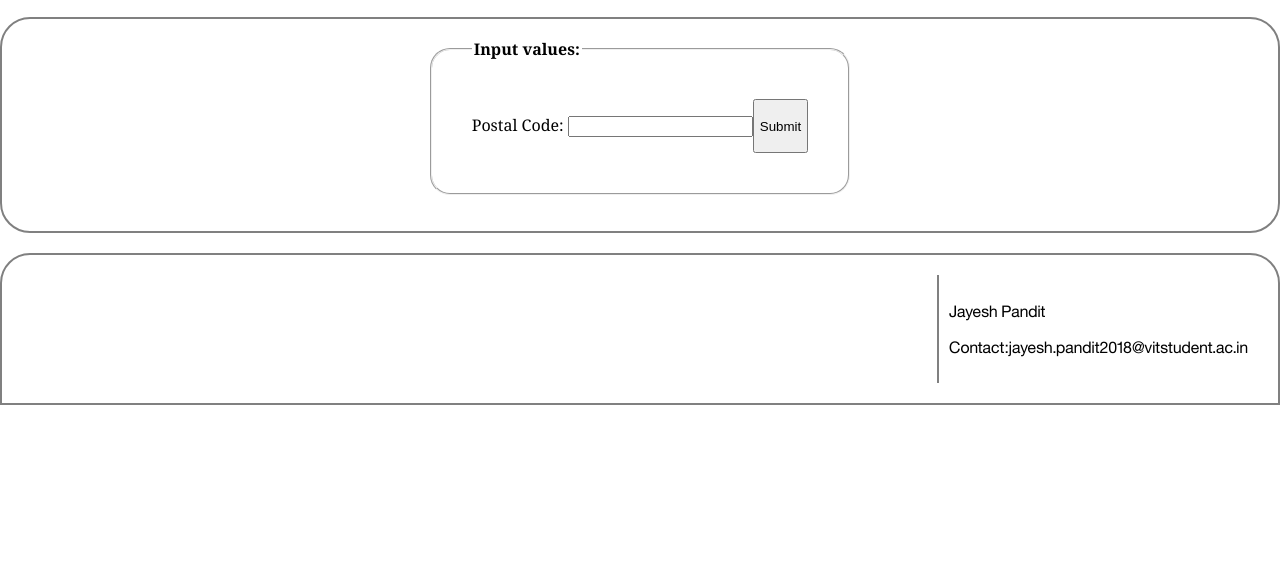
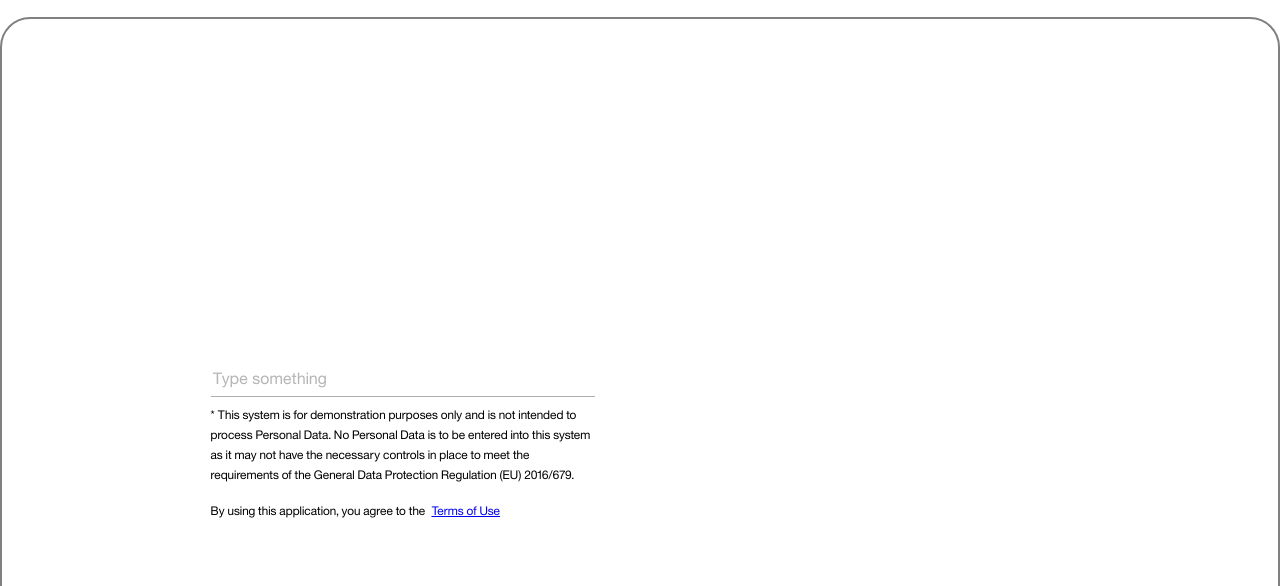
Before and after one commit to Prashant1502/Crack-The-Covid19, a website: page public/index.html in a window 1280 px wide. Shown: the part 203-789 px from the top of the page. Drawn offline with Linux system fonts and the light colour scheme; no server answers.

Commit message:
Update index.html

```diff
--- a/public/index.html
+++ b/public/index.html
@@ -40,16 +40,49 @@
 
 
         <div class="mid">
-          <form name="queryInput" action="." method="POST">
-            <fieldset id="inputField">
-                <legend style="font-family: Cambria, serif;font-weight:bolder;font-size:largers">Input values:</legend>
-                <p style="font-family: Cambria, serif;">Postal Code: <input name="query" type="number" required></p><br>
-                <input type="submit" style="padding: 5px;"><br>
-                <div id="result">
-                </div>
-            </fieldset>
-          </form>
+           <div id="contentParent" class="responsive-columns-wrapper">
+          <div id="chat-column-holder" class="responsive-column content-column">
+            <div class="chat-column">
+              <div id="scrollingChat"></div>
+              <p class="user-typing" id="user-typing-field"></p>
+              <label for="textInput" class="inputOutline">
+                <input
+                  id="textInput"
+                  class="input responsive-column"
+                  placeholder="Type something"
+                  type="text"
+                  onkeydown="ConversationPanel.inputKeyDown(event, this)"
+                  autofocus
+                />
+              </label>
+              <div class="disclaimer">
+                * This system is for demonstration purposes only and is not
+                intended to process Personal Data. No Personal Data is to be
+                entered into this system as it may not have the necessary
+                controls in place to meet the requirements of the General Data
+                Protection Regulation (EU) 2016/679.
+              </div>
+              <div class="disclaimer">
+                By using this application, you agree to the&nbsp;
+                <a
+                  target="_blank"
+                  rel="noreferrer noopener"
+                  href="https://watson-developer-cloud.github.io/terms?name=Watson%20Assistant%20Demo"
+                >
+                  Terms of Use
+                </a>
+              </div>
+            </div>
+          </div>
+          <div id="payload-column" class="fixed-column content-column">
+            <div id="payload-initial-message">
+              Type something to see the output
+            </div>
+            <div id="payload-request" class="payload"></div>
+            <div id="payload-response" class="payload"></div>
+          </div>
         </div>
+      </div>
 
         <div class="bottom">
             <div id="bottom-left"></div>
```
